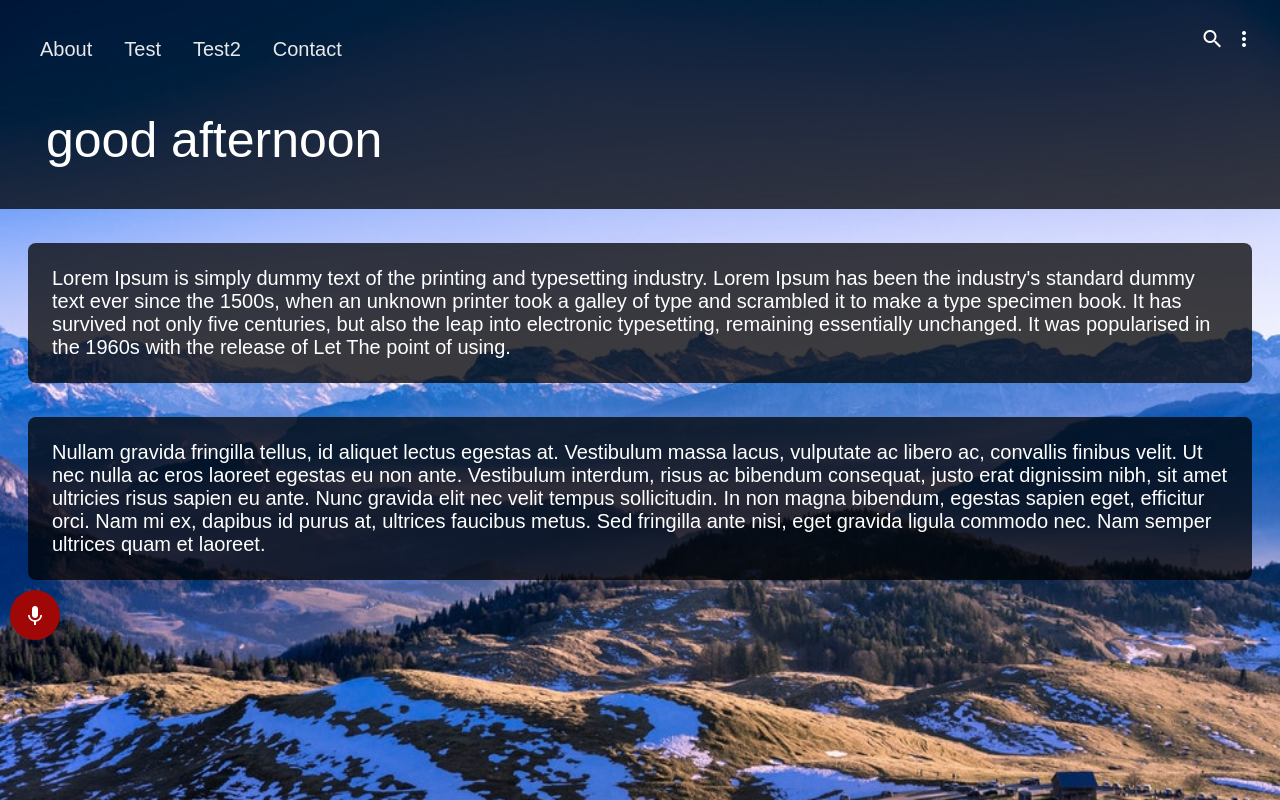
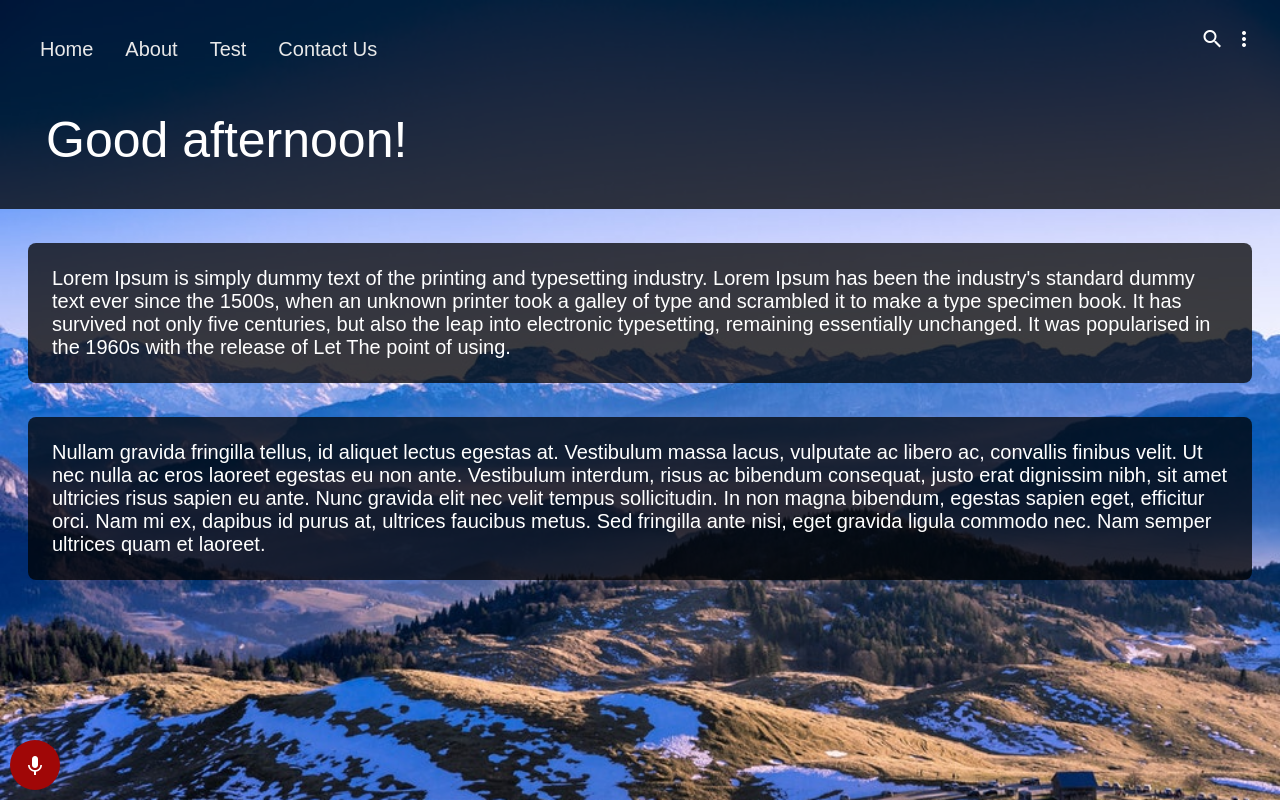
Before and after one commit to FultonBrowne/Ara-Web, a PHP site: page / in a window 1280 px wide. Run offline with PHP 8.4, Linux system fonts and the light colour scheme.

Commit message:
Fixed mic button
Fixed the voice button to be fixed at the bottom of the screen!

```diff
--- a/index.css
+++ b/index.css
@@ -82,6 +82,7 @@ body {
   color: rgb(255, 255, 255);
 }
 
+/* Mic button */
 .voice {
   background-color: rgb(160, 7, 7);
   color: rgb(255, 255, 255);
@@ -92,6 +93,9 @@ body {
   display: flex;
   justify-content: center;
   align-items: center;
+  position: fixed;
+  bottom: 0;
+  left: 0;
 }
 
 /* FOR sidenavbar */
--- a/index.html
+++ b/index.html
@@ -15,10 +15,10 @@
     <div class="main">
       <div class="navbar">
         <div class="topnav">
+          <a href="#">Home</a>
           <a href="#">About</a>
           <a href="#">Test</a>
-          <a href="#">Test2</a>
-          <a href="#">Contact</a>
+          <a href="#">Contact Us</a>
         </div>
         <div class="menu">
           <i class="material-icons" onclick="openNav()" style="cursor:pointer">
@@ -35,7 +35,7 @@
         </div>
       </div>
       <h1 class="title">
-        good afternoon
+        Good afternoon!
       </h1>
     </div>
     <div class="content">
```
